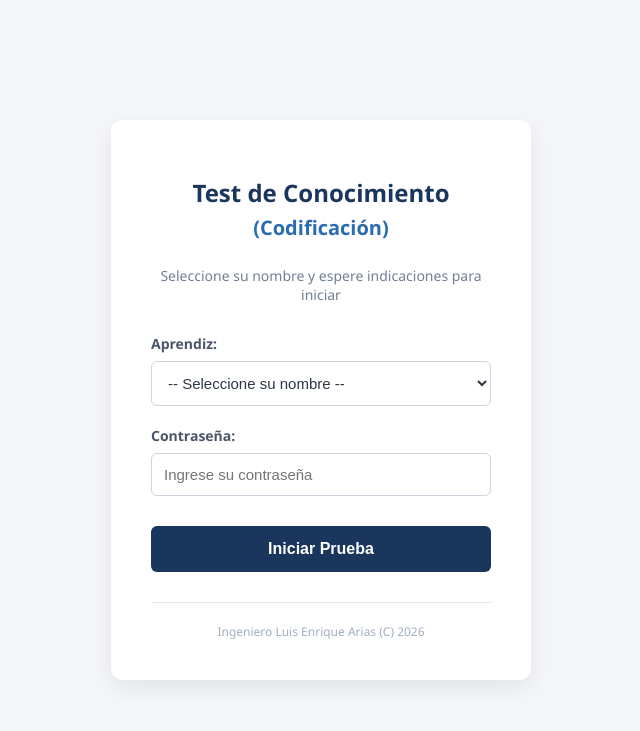
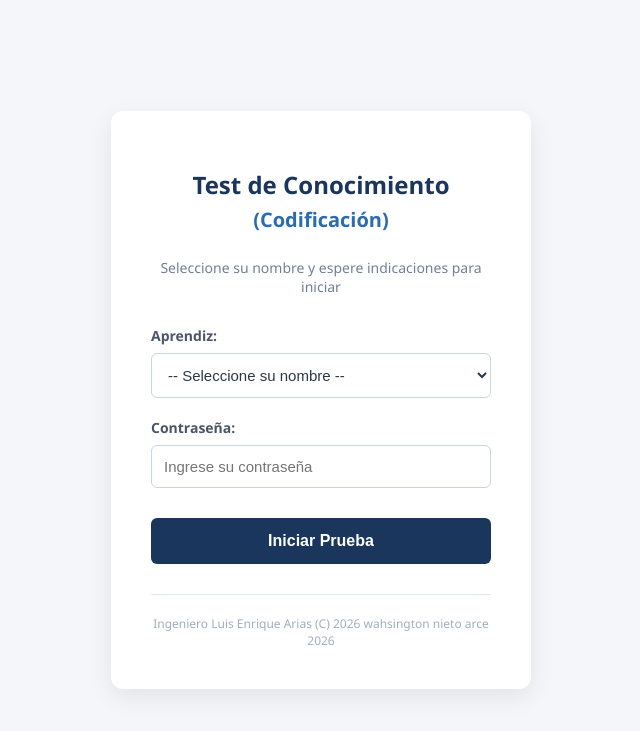
Before and after one commit to WashingtonNieto/prueba1, a PHP site: page /prueba/ in a window 1280 px wide. Shown: the top 731 px of the page, without its empty margins (319-959 px from the left). Run offline with PHP 8.4, Linux system fonts and the light colour scheme; data comes from the database, SQL or seed files in the repository.

Commit message:
arreglos login

```diff
--- a/views/login.php
+++ b/views/login.php
@@ -60,6 +60,7 @@
 
     <div class="footer">
         Ingeniero Luis Enrique Arias (C) 2026
+        wahsington nieto arce 2026
     </div>
 </div>
 
```
